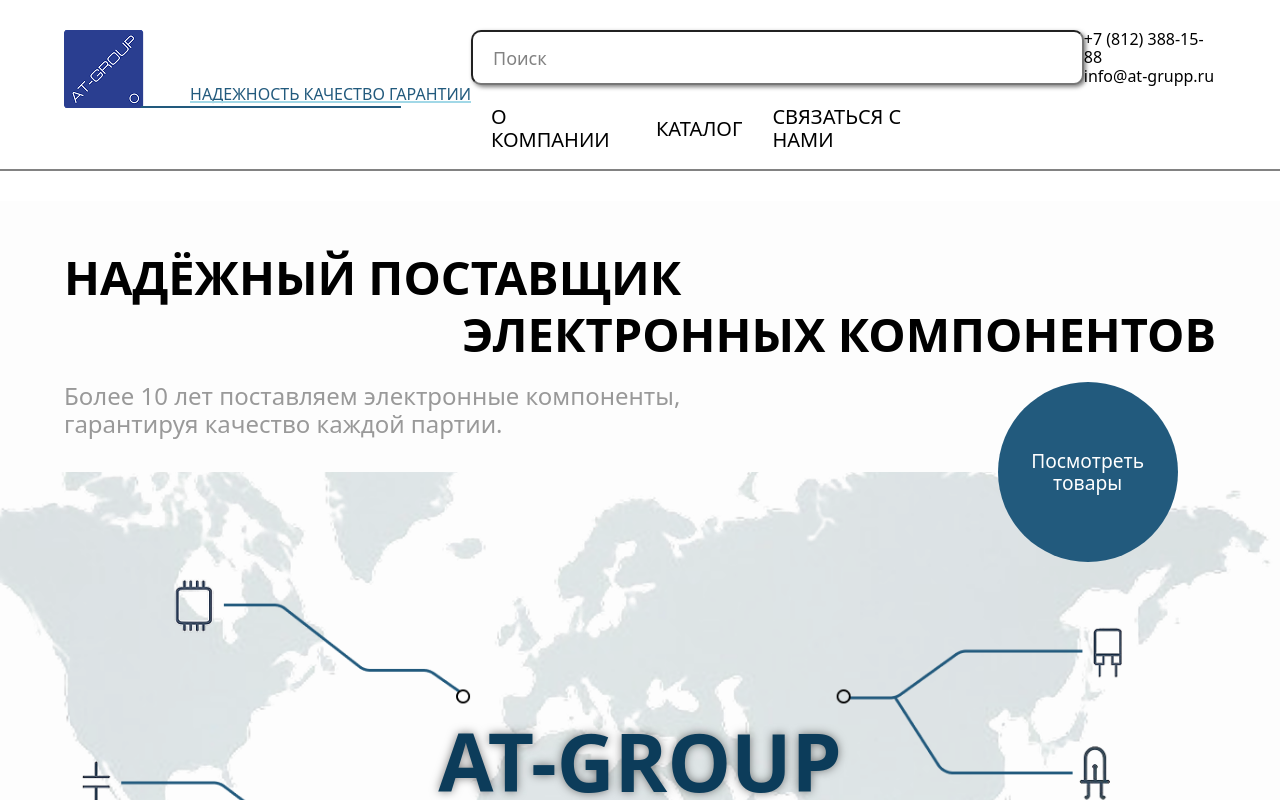
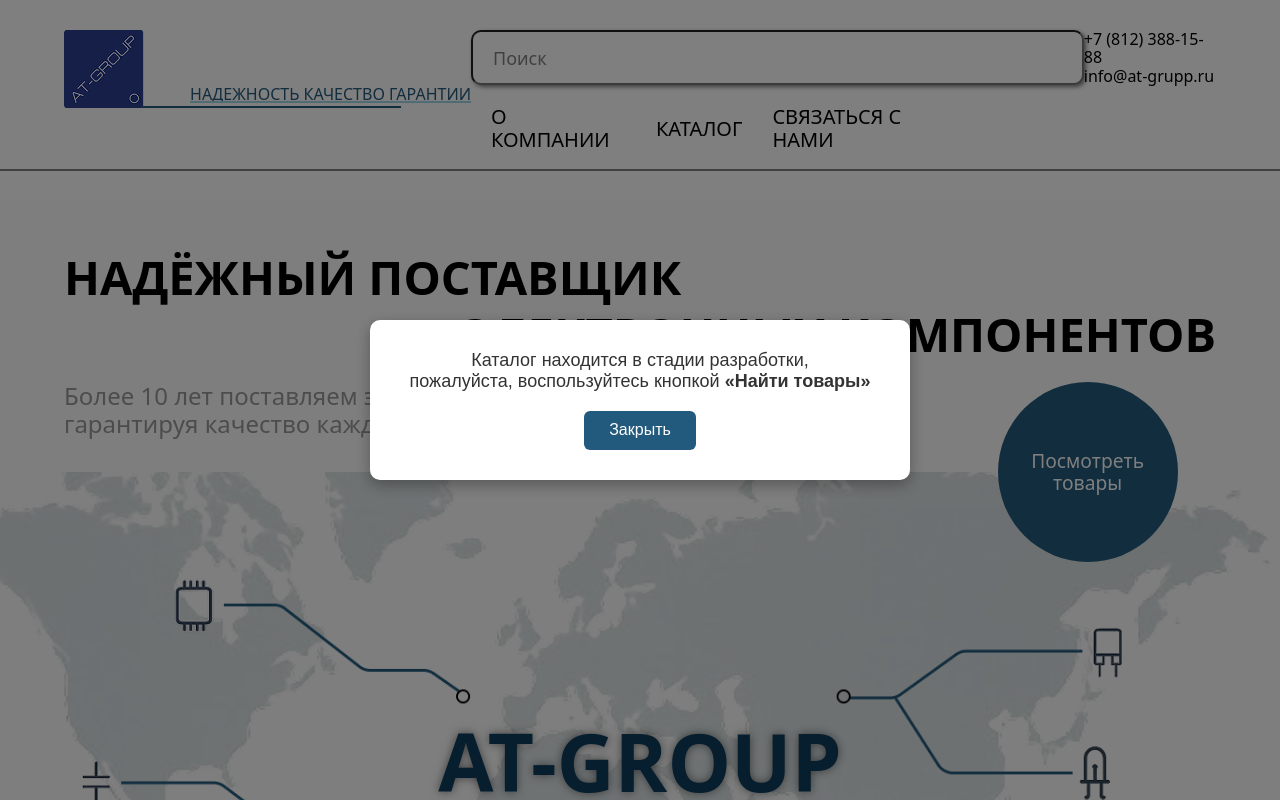
Before and after one commit to Azaro68/at-group, a Vue app: page / in a window 1280 px wide. Both pictures are taken after a click on the item "КАТАЛОГ". Shown: the top 800 px of the page. Built offline with nearby package versions, Linux system fonts and the light colour scheme.

Commit message:
made modal window

```diff
--- a/src/components/HeaderPage.vue
+++ b/src/components/HeaderPage.vue
@@ -1,4 +1,5 @@
 <template>
+  <div>
     <div class="header container">
       <div class="companiHeader">
         <img src="../assets/img/logo_fin.png" alt="logotip">
@@ -15,7 +16,7 @@
         <nav>
           <ul>
             <li style="margin-left: 20px;"><a href="#aboutСompany">О КОМПАНИИ</a></li>
-          <li @click="showCatalogNotice" style="cursor: pointer;">КАТАЛОГ</li>
+            <li @click="showCatalogNotice">КАТАЛОГ</li>
             <li><a href="#contact">СВЯЗАТЬСЯ С НАМИ</a></li>
           </ul>
         </nav>
@@ -23,6 +24,18 @@
       <div class="infoHeader">
         <p>+7 (812) 388-15-88</p>
         <p>info@at-grupp.ru</p>
+      </div>
+    </div>
+
+    <!-- Modal Overlay -->
+    <div v-if="showModal" class="modal-overlay" @click.self="closeModal">
+      <div class="modal-content">
+        <p>
+          Каталог находится в стадии разработки,<br>
+          пожалуйста, воспользуйтесь кнопкой <b>«Найти товары»</b>
+        </p>
+        <button class="close-btn" @click="closeModal">Закрыть</button>
+      </div>
     </div>
   </div>
 </template>
@@ -34,7 +47,8 @@
   name: 'HeaderPage',
   data() {
     return {
-      searchQuery: ''
+      searchQuery: '',
+      showModal: false
     };
   },
   methods: {
@@ -45,7 +59,9 @@
       }
 
       try {
-  const res = await fetch(import.meta.env.BASE_URL + 'data/details.csv?v=' + Date.now());
+        const res = await fetch(
+          import.meta.env.BASE_URL + 'data/details.csv?v=' + Date.now()
+        );
         const text = await res.text();
         const workbook = XLSX.read(text, {
           type: 'string',
@@ -69,7 +85,6 @@
         }
 
         const rowData = jsonData[foundIndex];
-
         const rowHtml = `
 <html>
   <head>
@@ -103,7 +118,6 @@
 </html>
 `;
 
-
         const blob = new Blob([rowHtml], { type: 'text/html' });
         const url = URL.createObjectURL(blob);
         window.open(url, '_blank');
@@ -111,11 +125,12 @@
         console.error('Ошибка поиска:', error);
         alert('Не удалось обработать CSV-файл');
       }
-
     },
-
     showCatalogNotice() {
-    alert('Каталог находится в стадии разработки. Пожалуйста, воспользуйтесь кнопкой "Найти товары"');
+      this.showModal = true;
+    },
+    closeModal() {
+      this.showModal = false;
     }
   }
 };
@@ -316,4 +331,46 @@
     width: 150px;
   }
 }
+
+/* Modal styles */
+.modal-overlay {
+  position: fixed;
+  top: 0;
+  left: 0;
+  width: 100%;
+  height: 100%;
+  background: rgba(0, 0, 0, 0.5);
+  display: flex;
+  align-items: center;
+  justify-content: center;
+  z-index: 9999;
+}
+
+.modal-content {
+  background: white;
+  padding: 30px 40px;
+  border-radius: 10px;
+  max-width: 90%;
+  text-align: center;
+  box-shadow: 0 5px 15px rgba(0,0,0,0.3);
+  font-size: 18px;
+  color: #333;
+  font-family: sans-serif;
+}
+
+.close-btn {
+  margin-top: 20px;
+  padding: 10px 25px;
+  font-size: 16px;
+  background-color: #225A7D;
+  color: white;
+  border: none;
+  border-radius: 6px;
+  cursor: pointer;
+  transition: background-color 0.3s;
+}
+
+.close-btn:hover {
+  background-color: #1a4561;
+}
 </style>
```
Lines whose indentation alone changed are shown as unchanged.
